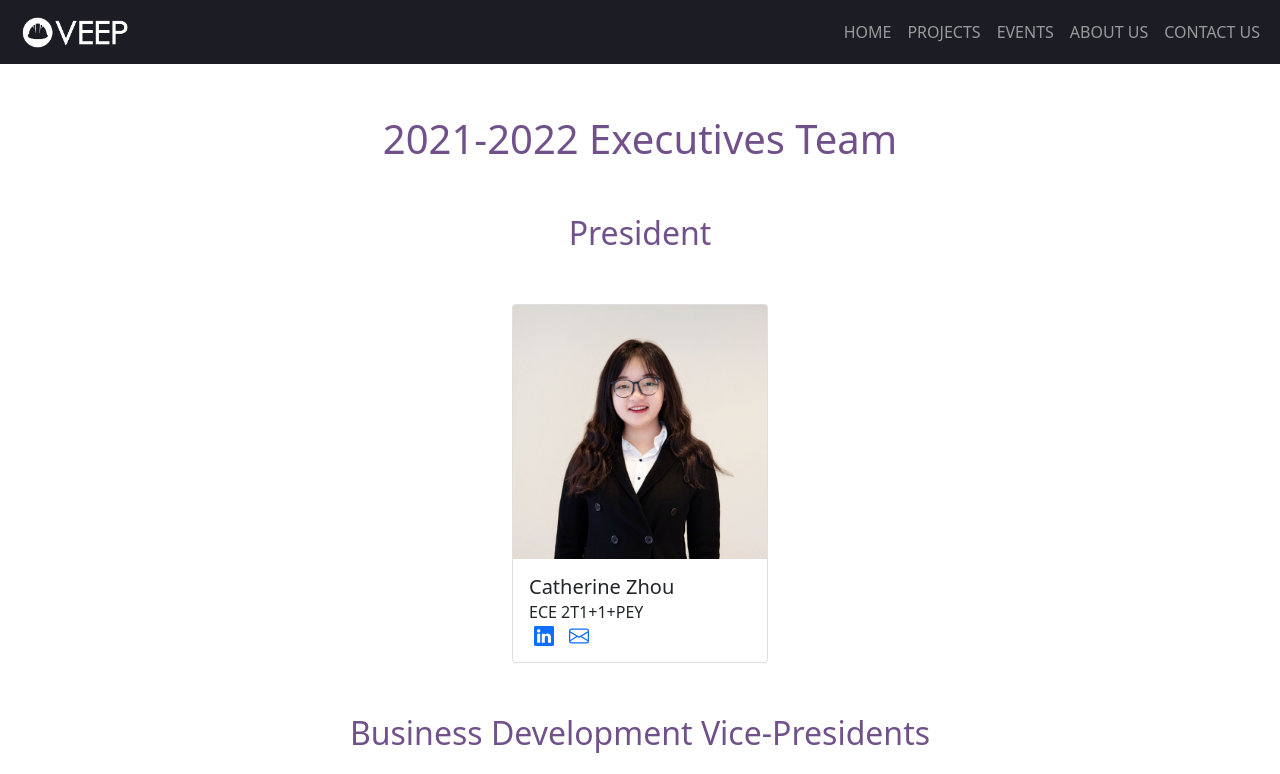
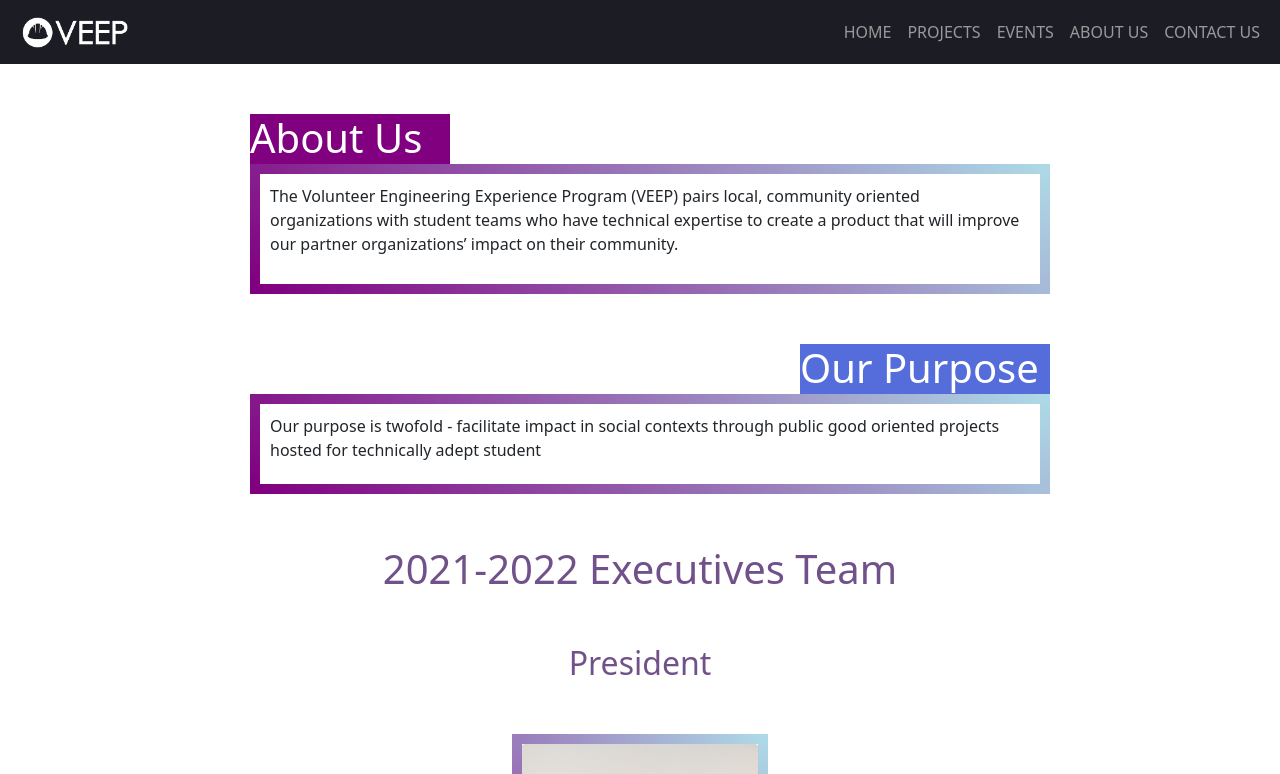
Before and after one commit to UofT-VEEP/VEEP-Website, a React (Create React App) app: page /about in a window 1280 px wide. Shown: the top 774 px of the page. Built offline with nearby package versions, Linux system fonts and the light colour scheme.

Commit message:
add about and purpose text

```diff
--- a/src/Components/AboutPage/AboutUs.js
+++ b/src/Components/AboutPage/AboutUs.js
@@ -3,6 +3,7 @@ import React from 'react';
 import AboutPage from '../../Pages/AboutPage';
 import NavBar from '../NavBar';
 import Footer from '../Footer';
+
 
 import Catherine from '../../imgs/teamMembers/CatherineZhou.JPG';
 import Ahsan from '../../imgs/teamMembers/AhsanEslami.png';
@@ -15,7 +16,7 @@ import Felix from '../../imgs/teamMembers/FelixDeng.JPG';
 import Iris from '../../imgs/teamMembers/IrisZuo.JPG';
 
 class AboutUs extends React.Component {
-    constructor(props){
+    constructor(props) {
         super(props);
         this.state = {
             currentTeam: {
@@ -30,68 +31,84 @@ class AboutUs extends React.Component {
                     },
                 },
                 BD: [
-                    { name: "Ahsan Eslami", pic: Ahsan, year: "Mechanical 2T3", email: "a.eslami@mail.utoronto.ca",_linkedIn: "https://www.linkedin.com/in/ahsan-eslami-9133b722a/",
+                    {
+                        name: "Ahsan Eslami", pic: Ahsan, year: "Mechanical 2T3", email: "a.eslami@mail.utoronto.ca", _linkedIn: "https://www.linkedin.com/in/ahsan-eslami-9133b722a/",
                         get linkedIn() {
                             return this._linkedIn;
                         },
                         set linkedIn(value) {
                             this._linkedIn = value;
-                    },},
-                    { name: "Scott Yu", pic: Scott, year: "ECE 2T2+PEY", email: "scott.yu@mail.utoronto.ca",_linkedIn: "https://www.linkedin.com/",
+                        },
+                    },
+                    {
+                        name: "Scott Yu", pic: Scott, year: "ECE 2T2+PEY", email: "scott.yu@mail.utoronto.ca", _linkedIn: "https://www.linkedin.com/",
                         get linkedIn() {
                             return this._linkedIn;
                         },
                         set linkedIn(value) {
                             this._linkedIn = value;
-                    }, },
+                        },
+                    },
                 ],
                 Event: [
-                    { name: "Cynthia Chen", pic: Cynthia, year: "Mechanical 2T3", email: "yunyi.chen0614@gmail.com",_linkedIn: "https://www.linkedin.com/",
+                    {
+                        name: "Cynthia Chen", pic: Cynthia, year: "Mechanical 2T3", email: "yunyi.chen0614@gmail.com", _linkedIn: "https://www.linkedin.com/",
                         get linkedIn() {
                             return this._linkedIn;
                         },
                         set linkedIn(value) {
                             this._linkedIn = value;
-                    }, },
-                    { name: "Ethan Ma", pic: Ethan, year: "ECE 2T4", email: "haodong.ma@mail.utoronto.ca",_linkedIn: "https://www.linkedin.com/",
+                        },
+                    },
+                    {
+                        name: "Ethan Ma", pic: Ethan, year: "ECE 2T4", email: "haodong.ma@mail.utoronto.ca", _linkedIn: "https://www.linkedin.com/",
                         get linkedIn() {
                             return this._linkedIn;
                         },
                         set linkedIn(value) {
                             this._linkedIn = value;
-                    }, },
+                        },
+                    },
                 ],
                 Marketing: [
-                    { name: "Alisa Zhu", pic: Alisa, year: "Industrial 2T4", email: "alisazhu811@gmail.com",_linkedIn: "https://www.linkedin.com/",
+                    {
+                        name: "Alisa Zhu", pic: Alisa, year: "Industrial 2T4", email: "alisazhu811@gmail.com", _linkedIn: "https://www.linkedin.com/",
                         get linkedIn() {
                             return this._linkedIn;
                         },
                         set linkedIn(value) {
                             this._linkedIn = value;
-                    }, },
-                    { name: "Cony Qin", pic: Cony, year: "Chemical 2T3", email: "cony.qin@mail.utoronto.ca",_linkedIn: "https://www.linkedin.com/in/cony-qin-7623121b9/",
+                        },
+                    },
+                    {
+                        name: "Cony Qin", pic: Cony, year: "Chemical 2T3", email: "cony.qin@mail.utoronto.ca", _linkedIn: "https://www.linkedin.com/in/cony-qin-7623121b9/",
                         get linkedIn() {
                             return this._linkedIn;
                         },
                         set linkedIn(value) {
                             this._linkedIn = value;
-                    }, },
+                        },
+                    },
                 ],
                 Technical: [
-                    { name: "Felix Deng", pic: Felix, year: "Mechanical 2T3", email: "yuanzhe.deng@mail.utoronto.ca",_linkedIn: "https://www.linkedin.com/in/felix-deng-b845331b3/",
+                    {
+                        name: "Felix Deng", pic: Felix, year: "Mechanical 2T3", email: "yuanzhe.deng@mail.utoronto.ca", _linkedIn: "https://www.linkedin.com/in/felix-deng-b845331b3/",
                         get linkedIn() {
                             return this._linkedIn;
                         },
                         set linkedIn(value) {
                             this._linkedIn = value;
-                    }, },
-                    { name: "Iris Zuo", pic: Iris, year: "ECE 2T4", email: "yixian.zuo@mail.utoronto.ca",_linkedIn: "https://www.linkedin.com/in/zuoyixian/",
+                        },
+                    },
+                    {
+                        name: "Iris Zuo", pic: Iris, year: "ECE 2T4", email: "yixian.zuo@mail.utoronto.ca", _linkedIn: "https://www.linkedin.com/in/zuoyixian/",
                         get linkedIn() {
                             return this._linkedIn;
                         },
                         set linkedIn(value) {
                             this._linkedIn = value;
-                    }, },
+                        },
+                    },
                 ],
             },
         }
@@ -101,7 +118,7 @@ class AboutUs extends React.Component {
         return (
             <div>
                 <NavBar />
-                <AboutPage currentTeam={this.state.currentTeam}/>
+                <AboutPage currentTeam={this.state.currentTeam} />
                 <Footer />
             </div>
         )
--- /dev/null
+++ b/src/Components/AboutPage/about.css
@@ -0,0 +1,12 @@
+.aboutInfo {
+    display: block;
+    width: 800px;
+    margin-top: 200px;
+    margin-left: 150px;
+    position: relative;
+    height: 130px;
+    padding: 10px 20px 20px 10px;
+    border: 10px solid;
+    border-image: linear-gradient(45deg, purple, lightblue) 1;
+    background-color: white;
+}
--- a/src/Pages/AboutPage.js
+++ b/src/Pages/AboutPage.js
@@ -9,10 +9,23 @@ import '../Styles/AboutPage.css';
 
 class AboutPage extends React.Component {
     render() {
+
         //const { icon } = this.props;
         const { president, BD, Event, Marketing, Technical } = this.props.currentTeam;
         return (
             <div>
+                <div class= "title_1"><h1>About Us</h1></div>
+                <div class="aboutInfo">
+                    <p>
+                        The Volunteer Engineering Experience Program (VEEP) pairs local, community oriented organizations with student teams who have technical expertise to create a product that will improve our partner organizations’ impact on their community.
+                    </p>
+                </div>
+                <div class = "title_2"><h1>Our Purpose</h1></div>
+                <div class="purposeInfo">
+                    <p>
+                        Our purpose is twofold - facilitate impact in social contexts through public good oriented projects hosted for technically adept student
+                    </p>
+                </div>
                 <h1 className="teamTitle">2021-2022 Executives Team</h1>
                 <Container className="teamIntro">
                     <h2 className="teamTitle">President</h2>
--- a/src/Styles/AboutPage.css
+++ b/src/Styles/AboutPage.css
@@ -1,3 +1,50 @@
+.title_1 {
+    display: block;
+    width: 200px;
+    margin-top: 50px;
+    margin-left: 250px;
+    position: relative;
+    height: 50px;
+    background-color:purple;
+    color: white;
+}
+
+.title_2{
+    display: block;
+    width: 250px;
+    margin-top: 50px;
+    margin-left: 800px;
+    position: relative;
+    height: 50px;
+    background-color:rgb(84, 109, 219);
+    color: white;
+}
+.aboutInfo {
+    display: block;
+    width: 800px;
+    position: relative;
+    margin-left: 250px;
+    height: 130px;
+    padding: 10px 20px 20px 10px;
+    border: 10px solid;
+    border-image: linear-gradient(45deg, purple, lightblue) 1;
+    background-color: white;
+}
+
+.purposeInfo{
+    display: block;
+    width: 800px;
+    margin-left: 250px;
+    position: relative;
+    height: 100px;
+    padding: 10px 20px 20px 10px;
+    border: 10px solid;
+    border-image: linear-gradient(45deg, purple, lightblue) 1;
+    background-color: white;
+}
+
+
+
 .teamIntro .col{
     display: flex;
     justify-content: center;
@@ -13,6 +60,8 @@
 
 .teamCard{
     width: 20vw;
+    border: 10px solid;
+    border-image: linear-gradient(45deg, purple, lightblue) 1;
 }
 
 .teamCard .btn{
```
Lines whose indentation alone changed are shown as unchanged.
